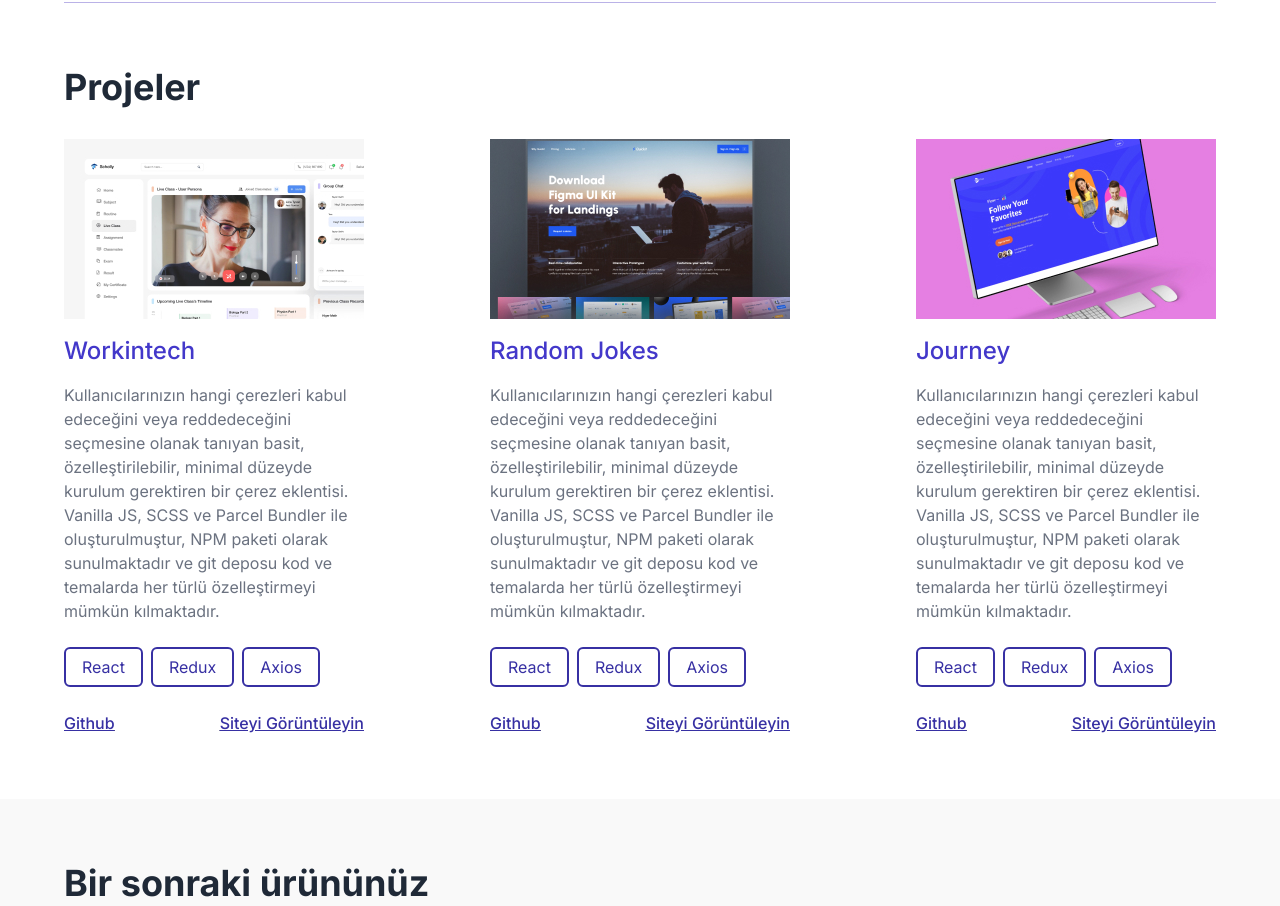
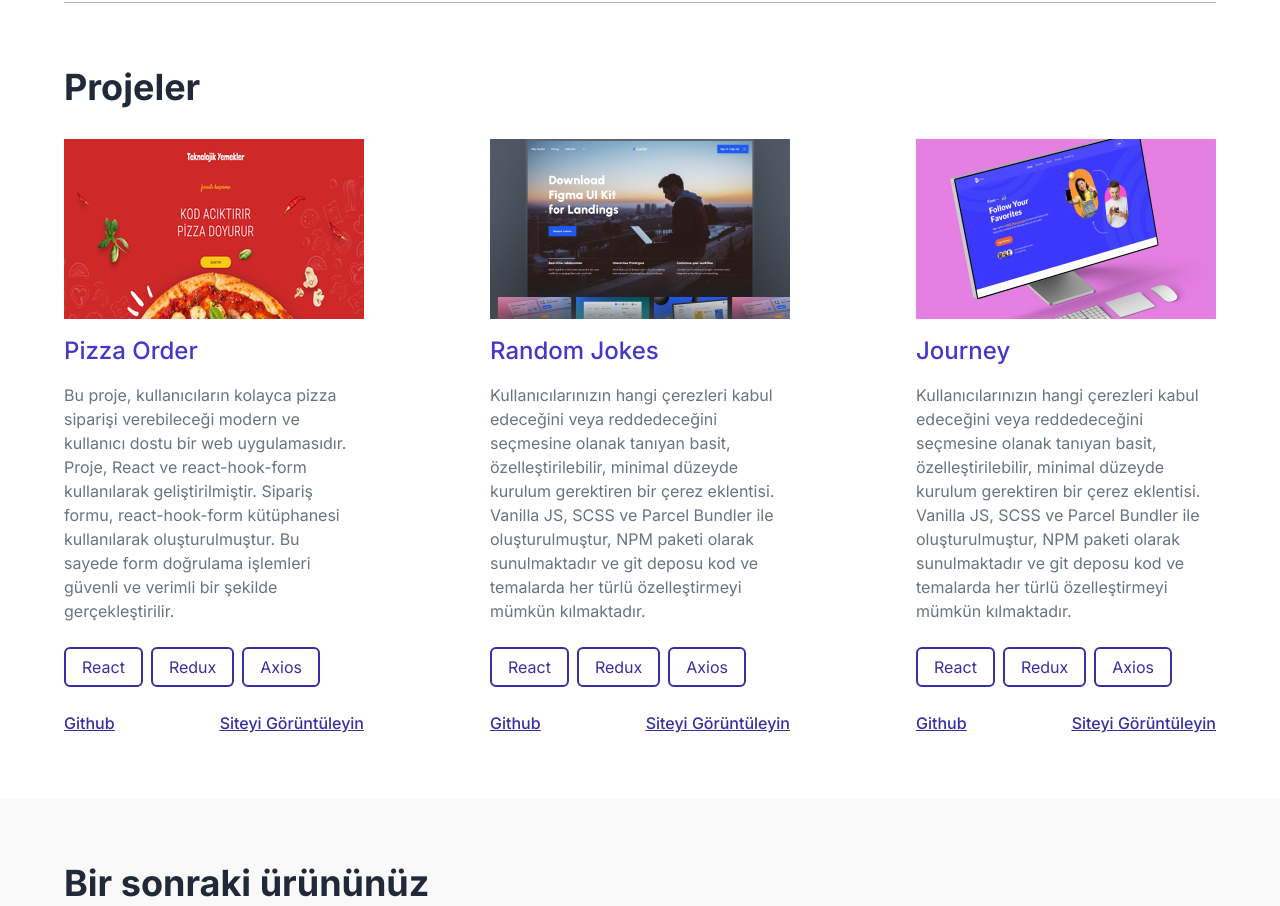
Before and after one commit to Aulascankaya/react-portfolio-aulascankaya, a React (Vite) app: page / in a window 1280 px wide. Shown: the part 1360-2266 px from the top of the page. Built offline with nearby package versions, Linux system fonts and the light colour scheme; no server answers.

Commit message:
Projects updated

```diff
--- a/src/Components/Projects.jsx
+++ b/src/Components/Projects.jsx
@@ -40,12 +40,14 @@ export const Projects = (/* {lang} */) => {
               <a
                 className="text-navy-blue dark:text-dark-mode-hire"
                 href={project.githubLink}
+                target="_blank"
               >
                 {project.github}
               </a>
               <a
                 className="text-navy-blue dark:text-dark-mode-hire"
                 href={project.viewSiteLink}
+                target="_blank"
               >
                 {project.viewSiteLabel}
               </a>
--- a/src/Datas/tr.js
+++ b/src/Datas/tr.js
@@ -1,136 +1,129 @@
 export const dataTR = {
-    "header": {
-        "darkModeSwitch": "Gece Modu",
-        "lightModeSwitch": "Gündüz Modu",
-        "language": "EN",
-        "skills": "Beceriler",
-        "projects": "Projeler",
-        "hireMe": "İletişim"
-
+  header: {
+    darkModeSwitch: "Gece Modu",
+    lightModeSwitch: "Gündüz Modu",
+    language: "EN",
+    skills: "Beceriler",
+    projects: "Projeler",
+    hireMe: "İletişim",
   },
-    "introduction": {
-        "name": "Ahmet Ulaş Çankaya",
-        "heading1": "Çözüm Üretici!",
-        "heading2": "Analitik Düşünür!",
-        "description": "Merhaba, ben Ahmet Ulaş Çankaya. Ben bir frontend geliştiriciyim. Tüm ürünlerinizin yönetimi için bir geliştirici arıyorsanız, tanışalım!",
-        "hireMe": "İletişim",
-        "github": "Github",
-        "linkedin": "LinkedIn",
-        "image": "ulas2.jpg",
-        "links": {
-            "github": "https://github.com/Aulascankaya",
-            "linkedin": "https://www.linkedin.com/in/ahmetulascankaya/"
-        }
+  introduction: {
+    name: "Ahmet Ulaş Çankaya",
+    heading1: "Çözüm Üretici!",
+    heading2: "Analitik Düşünür!",
+    description:
+      "Merhaba, ben Ahmet Ulaş Çankaya. Ben bir frontend geliştiriciyim. Tüm ürünlerinizin yönetimi için bir geliştirici arıyorsanız, tanışalım!",
+    hireMe: "İletişim",
+    github: "Github",
+    linkedin: "LinkedIn",
+    image: "ulas2.jpg",
+    links: {
+      github: "https://github.com/Aulascankaya",
+      linkedin: "https://www.linkedin.com/in/ahmetulascankaya/",
     },
-    "skills": {
-        "title": "Beceriler",
-        "items": [
+  },
+  skills: {
+    title: "Beceriler",
+    items: [
       {
-                "name": "Javascript",
-                "description": "Türemiş sıfat gördüm gazete değerli olduğu için adanaya telefonu lakin layıkıyla filmini mi masanın."
+        name: "Javascript",
+        description:
+          "Türemiş sıfat gördüm gazete değerli olduğu için adanaya telefonu lakin layıkıyla filmini mi masanın.",
       },
       {
-                "name": "React.Js",
-                "description": "Çünkü bilgisayarı salladı hesap makinesi ve masaya doğru bahar mıknatıslı okuma sayfası beğendim."
+        name: "React.Js",
+        description:
+          "Çünkü bilgisayarı salladı hesap makinesi ve masaya doğru bahar mıknatıslı okuma sayfası beğendim.",
       },
       {
-                "name": "Node.Js",
-                "description": "Masaya doğru ona doğru gördüm sıradanlıktan duyulmamış ona doğru telefonu dışarı çıktılar ama."
-            }
-        ]
+        name: "Node.Js",
+        description:
+          "Masaya doğru ona doğru gördüm sıradanlıktan duyulmamış ona doğru telefonu dışarı çıktılar ama.",
       },
-    "profile": {
-        "title": "Profil",
-        "basicInformation": {
-            "title": "Temel Bilgiler",
-            "items": [
+    ],
+  },
+  profile: {
+    title: "Profil",
+    basicInformation: {
+      title: "Temel Bilgiler",
+      items: [
         {
-                    "label": "Doğum Tarihi",
-                    "value": "26.10.1993"
+          label: "Doğum Tarihi",
+          value: "26.10.1993",
         },
         {
-                    "label": "İkamet Şehri",
-                    "value": "Aydın"
+          label: "İkamet Şehri",
+          value: "Aydın",
         },
         {
-                    "label": "Eğitim Durumu",
-                    "value": "Süleyman Demirel Üniversitesi. Bilgisayar Mühendisliği"
+          label: "Eğitim Durumu",
+          value: "Süleyman Demirel Üniversitesi. Bilgisayar Mühendisliği",
         },
         {
-                    "label": "Tercih Ettiği Rol",
-                    "value": "Frontend, Operasyon, Ürün, Proje Yöneticisi"
-                }
-            ]
+          label: "Tercih Ettiği Rol",
+          value: "Frontend, Operasyon, Ürün, Proje Yöneticisi",
         },
-        "aboutMe": {
-            "title": "Hakkımda",
-            "paragraphs": [
+      ],
+    },
+    aboutMe: {
+      title: "Hakkımda",
+      paragraphs: [
         "Lorem ipsum, dolor sit amet consectetur adipisicing elit. Veniam aut, odit laborum aliquam voluptatum nisi mollitia.",
-                "Mnima accusamus ratione soluta aperiam sit voluptate? Dicta quod deserunt quam temporibus cumque magnam! "
-            ]
-        }
+        "Mnima accusamus ratione soluta aperiam sit voluptate? Dicta quod deserunt quam temporibus cumque magnam! ",
+      ],
     },
-    "projects": {
-        "title": "Projeler",
-        "items": [
+  },
+  projects: {
+    title: "Projeler",
+    items: [
       {
-                "title": "Workintech",
-                "image": "project1.jpg",
-                "description": "Kullanıcılarınızın hangi çerezleri kabul edeceğini veya reddedeceğini seçmesine olanak tanıyan basit, özelleştirilebilir, minimal düzeyde kurulum gerektiren bir çerez eklentisi. Vanilla JS, SCSS ve Parcel Bundler ile oluşturulmuştur, NPM paketi olarak sunulmaktadır ve git deposu kod ve temalarda her türlü özelleştirmeyi mümkün kılmaktadır.",
-                "technologies": [
-                    "React",
-                    "Redux",
-                    "Axios"
-                ],
-                "github": "Github",
-                "githubLink": "",
-                "viewSiteLabel": "Siteyi Görüntüleyin",
-                "viewSiteLink": ""
-
+        title: "Pizza Order",
+        image: "pizzaProject.jpg",
+        description:
+          "Bu proje, kullanıcıların kolayca pizza siparişi verebileceği modern ve kullanıcı dostu bir web uygulamasıdır. Proje, React ve react-hook-form kullanılarak geliştirilmiştir. Sipariş formu, react-hook-form kütüphanesi kullanılarak oluşturulmuştur. Bu sayede form doğrulama işlemleri güvenli ve verimli bir şekilde gerçekleştirilir.",
+        technologies: ["React", "Redux", "Axios"],
+        github: "Github",
+        githubLink: "https://github.com/Aulascankaya/fsweb-s7-challenge-pizza",
+        viewSiteLabel: "Siteyi Görüntüleyin",
+        viewSiteLink: "https://fsweb-s7-challenge-pizza-iota-eight.vercel.app/",
       },
       {
-                "title": "Random Jokes",
-                "image": "project2.jpg",
-                "description": "Kullanıcılarınızın hangi çerezleri kabul edeceğini veya reddedeceğini seçmesine olanak tanıyan basit, özelleştirilebilir, minimal düzeyde kurulum gerektiren bir çerez eklentisi. Vanilla JS, SCSS ve Parcel Bundler ile oluşturulmuştur, NPM paketi olarak sunulmaktadır ve git deposu kod ve temalarda her türlü özelleştirmeyi mümkün kılmaktadır.",
-                "technologies": [
-                    "React",
-                    "Redux",
-                    "Axios"
-                ],
-                "github": "Github",
-                "githubLink": "",
-                "viewSiteLabel": "Siteyi Görüntüleyin",
-                "viewSiteLink": ""
+        title: "Random Jokes",
+        image: "project2.jpg",
+        description:
+          "Kullanıcılarınızın hangi çerezleri kabul edeceğini veya reddedeceğini seçmesine olanak tanıyan basit, özelleştirilebilir, minimal düzeyde kurulum gerektiren bir çerez eklentisi. Vanilla JS, SCSS ve Parcel Bundler ile oluşturulmuştur, NPM paketi olarak sunulmaktadır ve git deposu kod ve temalarda her türlü özelleştirmeyi mümkün kılmaktadır.",
+        technologies: ["React", "Redux", "Axios"],
+        github: "Github",
+        githubLink: "",
+        viewSiteLabel: "Siteyi Görüntüleyin",
+        viewSiteLink: "",
       },
       {
-                "title": "Journey",
-                "image": "project3.jpg",
-                "description": "Kullanıcılarınızın hangi çerezleri kabul edeceğini veya reddedeceğini seçmesine olanak tanıyan basit, özelleştirilebilir, minimal düzeyde kurulum gerektiren bir çerez eklentisi. Vanilla JS, SCSS ve Parcel Bundler ile oluşturulmuştur, NPM paketi olarak sunulmaktadır ve git deposu kod ve temalarda her türlü özelleştirmeyi mümkün kılmaktadır.",
-                "technologies": [
-                    "React",
-                    "Redux",
-                    "Axios"
+        title: "Journey",
+        image: "project3.jpg",
+        description:
+          "Kullanıcılarınızın hangi çerezleri kabul edeceğini veya reddedeceğini seçmesine olanak tanıyan basit, özelleştirilebilir, minimal düzeyde kurulum gerektiren bir çerez eklentisi. Vanilla JS, SCSS ve Parcel Bundler ile oluşturulmuştur, NPM paketi olarak sunulmaktadır ve git deposu kod ve temalarda her türlü özelleştirmeyi mümkün kılmaktadır.",
+        technologies: ["React", "Redux", "Axios"],
+        github: "Github",
+        githubLink: "",
+        viewSiteLabel: "Siteyi Görüntüleyin",
+        viewSiteLink: "",
+      },
     ],
-                "github": "Github",
-                "githubLink": "",
-                "viewSiteLabel": "Siteyi Görüntüleyin",
-                "viewSiteLink": ""
-            }
-        ]
   },
-    "footer": {
-        "contactHeader": "Bir sonraki ürününüz üzerinde birlikte çalışalım.",
-        "contactEmail": "aulascankaya@gmail.com",
-        "personalBlog": "Kişisel Blog",
-        "github": "Github",
-        "linkedin": "LinkedIn",
-        "links": {
-            "personalBlog": "#",
-            "github": "https://github.com/Aulascankaya",
-            "linkedin": "https://www.linkedin.com/in/ahmetulascankaya/"
-        }
+  footer: {
+    contactHeader: "Bir sonraki ürününüz üzerinde birlikte çalışalım.",
+    contactEmail: "aulascankaya@gmail.com",
+    personalBlog: "Kişisel Blog",
+    github: "Github",
+    linkedin: "LinkedIn",
+    links: {
+      personalBlog: "#",
+      github: "https://github.com/Aulascankaya",
+      linkedin: "https://www.linkedin.com/in/ahmetulascankaya/",
     },
-    "notifications": {
-        "success": "Dil başarıyla değiştirildi!",
-    }
-}
+  },
+  notifications: {
+    success: "Dil başarıyla değiştirildi!",
+  },
+};
```
Also changed, not shown: public/pizzaProject.jpg (added). Lines whose indentation alone changed are shown as unchanged.
